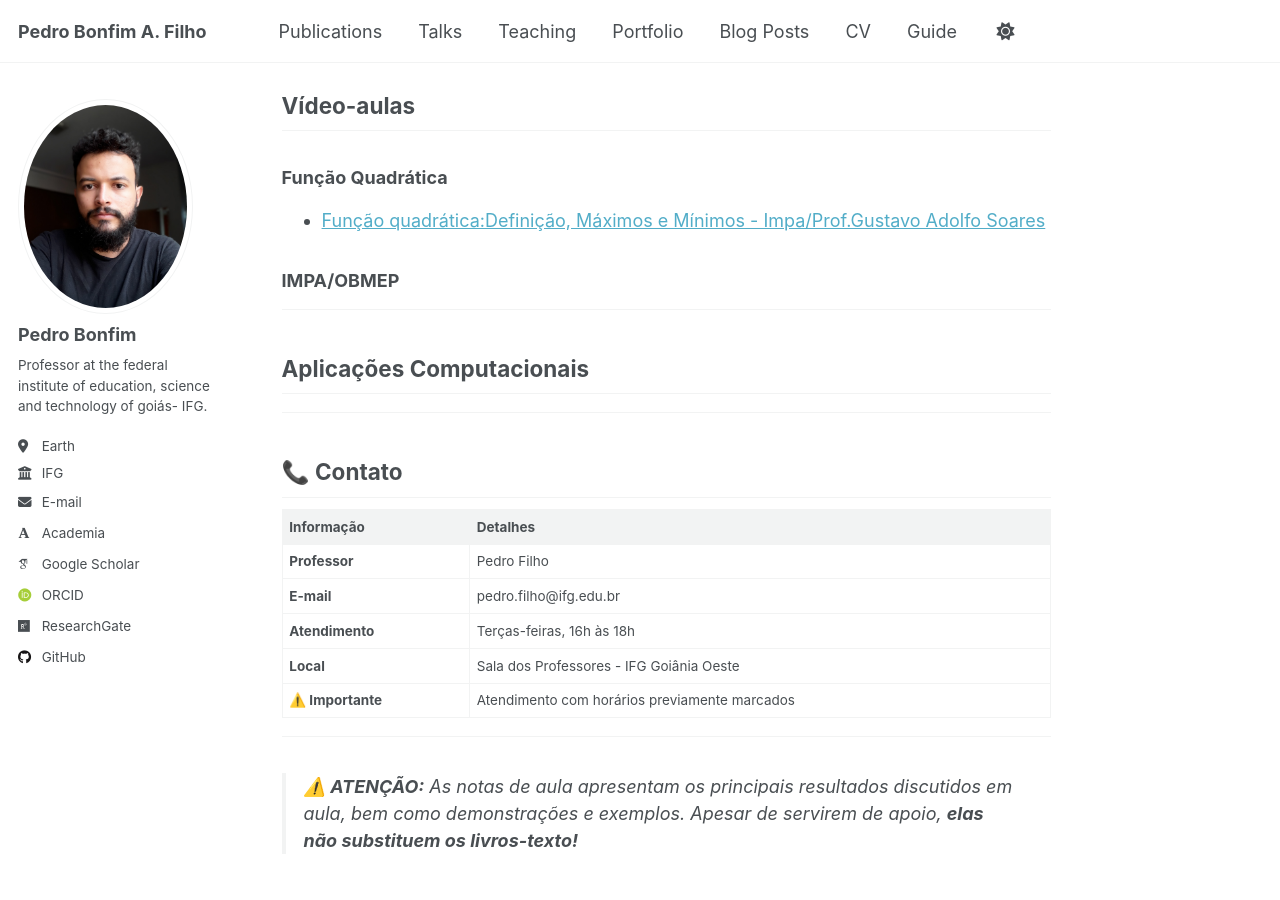
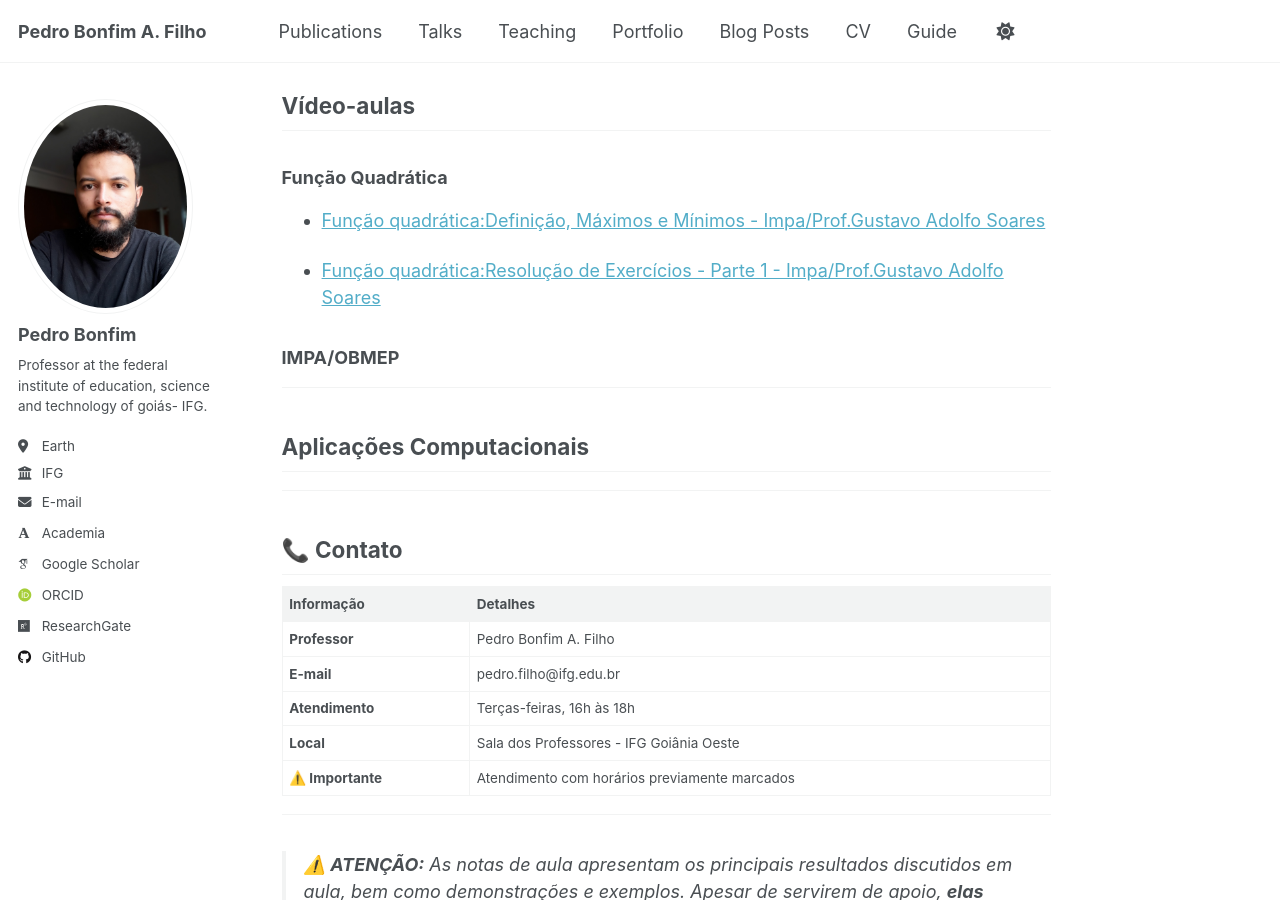
Before and after one commit to pedroassuncaofilho/pedroassuncaofilho.github.io, a Jekyll site: the page built from _teaching/matematica1.md, in a window 1280 px wide and 900 px high, scrolled down 1475 px. Built offline with Jekyll 4.4.1, drawn with Linux system fonts in a browser that asks for light colours; some web fonts are replaced.

Commit message:
Update matematica1.md

```diff
--- a/_teaching/matematica1.md
+++ b/_teaching/matematica1.md
@@ -55,6 +55,7 @@ Iezzi, Gelson; Degenszajn, David; Tamari, Marcio; Pasmanik, Guilherme. Identidad
 - [Função quadrática:Definição, Máximos e Mínimos - Impa/Prof.Gustavo Adolfo Soares](https://www.youtube.com/watch?v=NbFFMlXlm3o)
 
 
+- [Função quadrática:Resolução de Exercícios - Parte 1 - Impa/Prof.Gustavo Adolfo Soares](https://www.youtube.com/watch?v=WqsKKAbXcoo&list=PL7RjLI0hJPfDqx_Zm0gVbplDp-1jHB1z1&index=42)
 
 
 ###  IMPA/OBMEP
@@ -73,7 +74,7 @@ Iezzi, Gelson; Degenszajn, David; Tamari, Marcio; Pasmanik, Guilherme. Identidad
 
 | Informação | Detalhes |
 |------------|----------|
-| **Professor** | Pedro Filho |
+| **Professor** | Pedro Bonfim A. Filho |
 | **E-mail** | pedro.filho@ifg.edu.br |
 | **Atendimento** | Terças-feiras, 16h às 18h |
 | **Local** | Sala dos Professores - IFG Goiânia Oeste |
```
